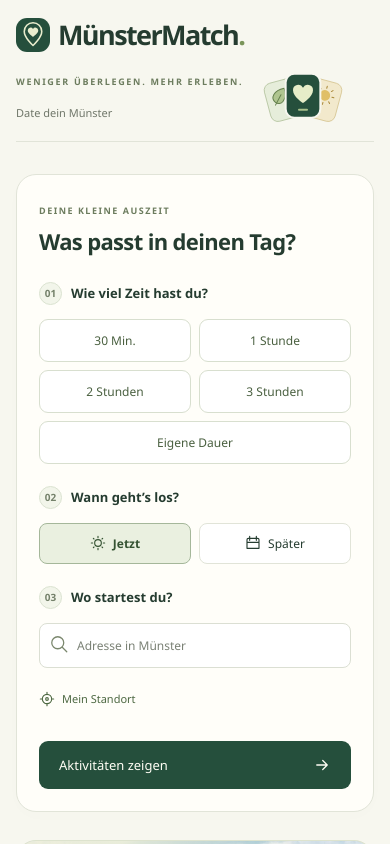
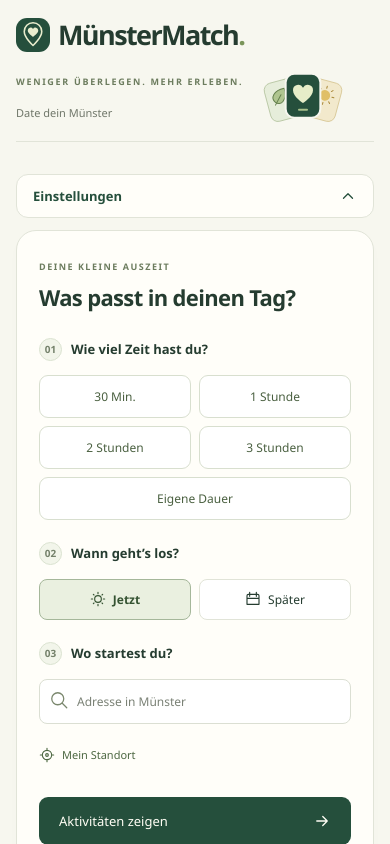
Before and after one commit to timogriese/aktivitaeten_in_muenster, a Nuxt app in the folder frontend/: page / in a window 390 px wide. Shown: the top 844 px of the page. Built offline with nearby package versions, Linux system fonts and the light colour scheme; a web font is replaced by a local one.

Commit message:
responsive

```diff
--- a/frontend/app/app.vue
+++ b/frontend/app/app.vue
@@ -9,6 +9,9 @@
 const reviewedIds = ref<string[]>([])
 const likedIds = ref<string[]>([])
 const searched = ref(false)
+const mobileSettingsOpen = ref(true)
+const settingsToggle = ref<HTMLButtonElement>()
+const settingsPanel = ref<HTMLElement>()
 const shortlist = computed(() => activities.value.filter(activity => likedIds.value.includes(activity.id)))
 const roundComplete = computed(() => searched.value && activities.value.length > 0 && (likedIds.value.length >= 3 || reviewedIds.value.length === activities.value.length))
 const chosenId = ref<string | null>(null)
@@ -46,6 +49,10 @@
     detailActivity.value = null
     ++roundNumber.value
     searched.value = true
+    if (settingsToggle.value?.getClientRects().length && settingsPanel.value?.contains(document.activeElement)) {
+      settingsToggle.value.focus()
+    }
+    mobileSettingsOpen.value = false
   }
   catch {
     if (version === searchVersion) searchError.value = 'Die Aktivitäten konnten nicht geladen werden. Bitte versuche die Suche erneut.'
@@ -126,8 +133,14 @@
             <div class="progress-slots" aria-hidden="true"><span v-for="index in 3" :key="index" :class="{ filled: index <= likedIds.length }"><AppIcon v-if="index <= likedIds.length" name="check" :size="14" /><span v-else>{{ index }}</span></span></div>
           </div>
         </div>
-        <aside class="search-sidebar" aria-label="Aktivitäten suchen">
-          <SearchForm v-model:origin="origin" :loading="loading" @search="search" />
+        <aside class="search-sidebar" :class="{ 'search-sidebar--collapsed': !mobileSettingsOpen }" aria-label="Aktivitäten suchen">
+          <button ref="settingsToggle" class="settings-toggle" type="button" :aria-expanded="mobileSettingsOpen" aria-controls="search-settings" @click="mobileSettingsOpen = !mobileSettingsOpen">
+            Einstellungen
+            <svg width="18" height="18" viewBox="0 0 24 24" fill="none" stroke="currentColor" stroke-width="1.7" stroke-linecap="round" stroke-linejoin="round" aria-hidden="true"><path d="m6 9 6 6 6-6" /></svg>
+          </button>
+          <div id="search-settings" ref="settingsPanel" class="search-settings">
+            <SearchForm v-model:origin="origin" :loading="loading" @search="search" />
+          </div>
         </aside>
         <section class="results-section" :class="{ 'results-section--with-selection': selected }" :aria-labelledby="searched ? 'results-heading' : undefined" :aria-label="searched ? undefined : 'Entdecken'" :aria-busy="loading">
           <div class="sr-only" role="status" aria-atomic="true">{{ announcement }}</div>
@@ -157,7 +170,7 @@
               <ActivityDecision :key="roundNumber" :activity="selected" :disabled="loading" @decide="decide" @details="openDetails(selected)" />
               <p class="swipe-hint">Nach links: nicht für mich. Nach rechts: spannend.<br>Oder entscheide mit den Buttons.</p>
             </template>
-            <div v-else-if="!searched">
+            <div v-else-if="!searched" class="welcome-view">
               <div class="welcome-card">
                 <img :src="aaseeImage.imageUrl" :alt="aaseeImage.imageAlt" class="welcome-landscape">
                 <div class="welcome-content"><span class="welcome-label"><AppIcon name="pin" :size="15" />MÜNSTER, DEINE STADT</span><h3>Mal kurz<br><em>rauskommen.</em></h3><p>Was klingt nach deiner Auszeit?<br>Finde drei Ideen und wähle deinen Favoriten.</p><span class="welcome-footnote"><span></span>Natur, Kultur und kleine Abenteuer</span></div>
--- a/frontend/app/assets/main.css
+++ b/frontend/app/assets/main.css
@@ -57,6 +57,7 @@
 .mobile-break { display: none; }
 .workspace { display: grid; grid-template-columns: 316px minmax(0, 1fr); gap: 32px; align-items: start; margin-top: 32px; }
 .search-sidebar { min-width: 0; }
+.settings-toggle { display: none; }
 .search-form { background: #fffef9; border: 1px solid var(--line); border-radius: 20px; padding: 26px 25px; box-shadow: 0 4px 18px #26382a03; }
 .form-heading { margin-bottom: 29px; }
 .form-heading .eyebrow { font-size: 9px; letter-spacing: 1.5px; }
@@ -253,6 +254,7 @@
   .card-content { padding: 24px; }
 }
 @media (max-width: 760px) {
+  .welcome-view { display: none; }
   .round-completion { padding: 24px 16px; }
   .app-shell { padding: 0 22px; }
   .site-header { min-height: 83px; }
@@ -264,6 +266,10 @@
   .intro .eyebrow { font-size: 9px; }
   .intro-copy { font-size: 12px; }
   .workspace { grid-template-columns: minmax(0, 1fr); gap: 28px; }
+  .settings-toggle { display: flex; align-items: center; justify-content: space-between; gap: 12px; width: 100%; min-height: 44px; padding: 10px 16px; border: 1px solid var(--line); border-radius: 12px; background: #fffef9; color: var(--green); font-size: 13px; font-weight: 600; }
+  .settings-toggle[aria-expanded='true'] svg { transform: rotate(180deg); }
+  .search-settings { margin-top: 12px; }
+  .search-sidebar--collapsed .search-settings { display: none; }
   .search-form { display: grid; grid-template-columns: 1fr 1fr; gap: 0 25px; padding: 24px; }
   .form-heading { grid-column: 1 / -1; margin-bottom: 24px; }
   .form-heading h2 { font-size: 22px; }
```
